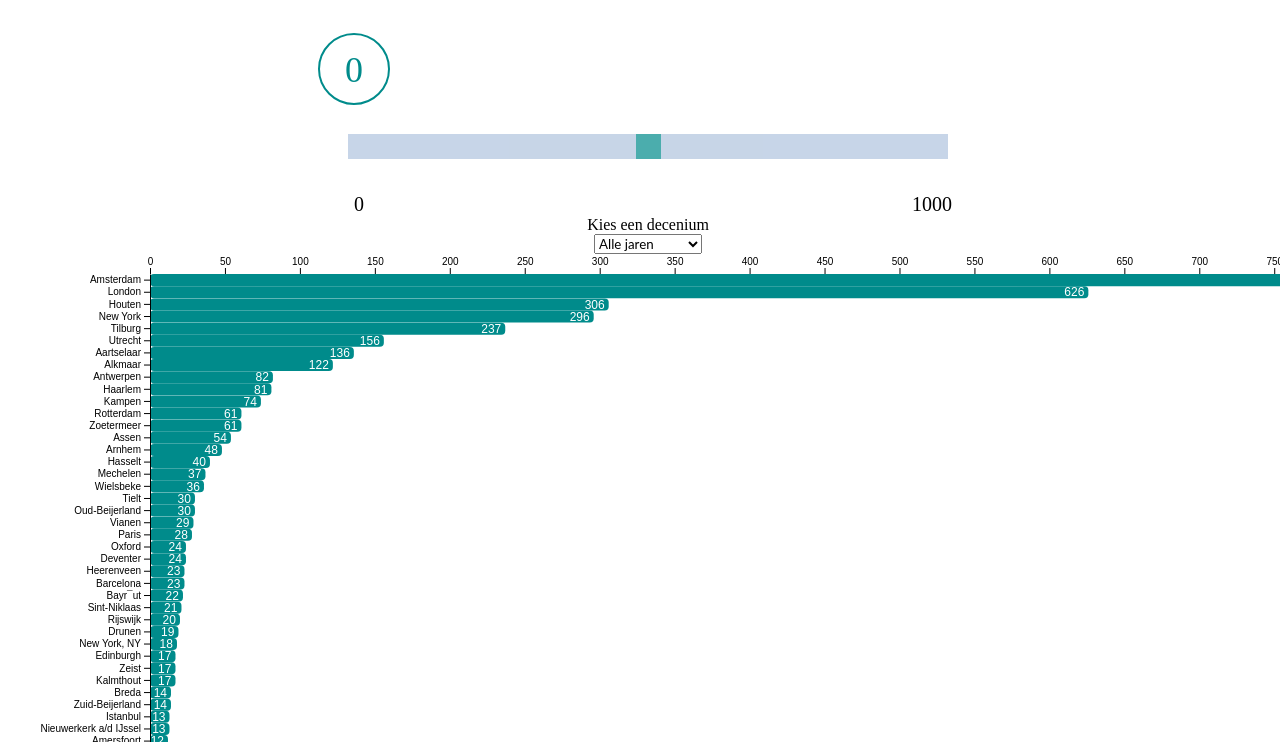
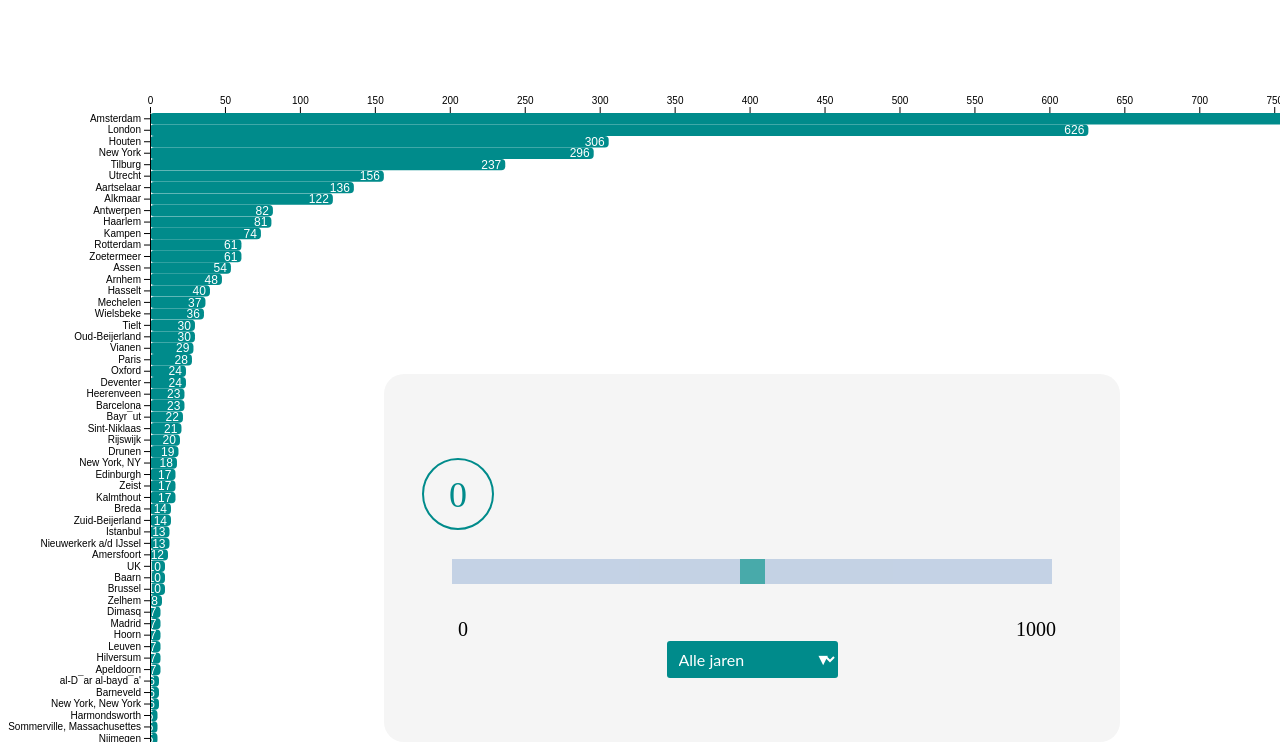
Before and after one commit to JimvandeVen/frontend-data, a website: page index.html in a window 1280 px wide. Shown: the part 58-800 px from the top of the page. Drawn offline with nearby package versions, Linux system fonts and the light colour scheme.

Commit message:
Added css to the dropdown selector, made a position:fixed wrapper for the editting of the graph so it scrolls down with you

```diff
--- a/index.html
+++ b/index.html
@@ -11,6 +11,7 @@
 <body>
   <h1>Waar komen de boeken bij de OBA vandaan?</h1>
   <p></p>
+  <div class="wrapper">
     <form>
       <div class="container">
         <div class="rangeSlider">
@@ -20,7 +21,7 @@
         <div class="box-minmax">
           <span>0</span><span>1000</span>
         </div>
-      <label for="yearsSelector">Kies een decenium</label>
+        <div class="customDropdown">
           <select name="yearsSelector" id="yearsSelector">
             <option value="all">Alle jaren</option>
             <option value="19601970">1960 tot 1970</option>
@@ -31,7 +32,9 @@
             <option value="2010">2010 tot nu</option>
           </select>
         </div>
+      </div>
     </form>
+  </div>
   <div id="chart"></div>
 <script src="../src/javascript.js"></script>
 <script src="../src/d3.js"></script>
--- a/src/d3.js
+++ b/src/d3.js
@@ -4,7 +4,7 @@ d3.json("../src/data.json").then(function(data){
 })
 
 let margin = {
-  top: 20,
+  top: 100,
   right: 20 ,
   bottom: 0,
   left: 150
@@ -50,6 +50,8 @@ function createGraph(data){
       .attr("x", x(0))
       .attr("rx", 4)
       .attr("y", d => y(d.place))
+      .transition()
+      .duration(1000)
       .attr("width", d => x(d.books[getSelectedYear()].length) - x(0))
       .attr("height", y.bandwidth())
       .attr("fill", "#008B8B")
--- a/src/style.css
+++ b/src/style.css
@@ -12,6 +12,22 @@ h1, p, form {
   margin: 1rem 0 0 1rem;
 }
 
+.wrapper {
+  display: flex;
+  justify-content: flex-end;
+}
+
+form {
+  position: fixed;
+  top: 26em;
+  right: 10em;
+  -webkit-animation: scale-in-center 0.5s cubic-bezier(0.250, 0.460, 0.450, 0.940) both;
+	animation: scale-in-center 0.5s cubic-bezier(0.250, 0.460, 0.450, 0.940) both;
+  background-color: #F5F5F5;
+  border-radius: 20px;
+  padding: 4em;
+}
+
 /* https://codepen.io/mayuMPH/pen/ZjxGEY */
 .container {
     display: flex;
@@ -19,6 +35,7 @@ h1, p, form {
     align-items: center;
     justify-content: center;
 }
+
 .rangeSliderLabel {
     position: relative;
     transform-origin: center center;
@@ -78,3 +95,86 @@ h1, p, form {
     margin-left: 10px;
   }
 }
+
+/* https://codepen.io/silverdrop/pen/msrcE */
+
+.customDropdown {
+  position: relative;
+  display: inline-block;
+  vertical-align: middle;
+}
+
+.customDropdown select {
+  background-color: #008B8B;
+  color: #fff;
+  font-size: inherit;
+  padding: .5em;
+  padding-right: 2.5em;
+  border: 0;
+  margin: 0;
+  border-radius: 3px;
+  text-indent: 0.01px;
+  text-overflow: '';
+  -webkit-appearance: button; /* hide default arrow in chrome OSX */
+}
+
+.customDropdown::before,
+.customDropdown::after {
+  content: "";
+  position: absolute;
+  pointer-events: none;
+}
+
+.customDropdown::after { /*  Custom dropdown arrow */
+  content: "\25BC";
+  height: 1em;
+  line-height: 1;
+  right: 0.4em;
+  color: white;
+  top: 50%;
+  margin-top: -.5em;
+}
+
+.customDropdown::before { /*  Custom dropdown arrow cover */
+  width: 2em;
+  right: 0;
+  top: 0;
+  bottom: 0;
+  border-radius: 0 3px 3px 0;
+}
+
+
+/* ----------------------------------------------
+ * Generated by Animista on 2018-11-22 12:18:26
+ * w: http://animista.net, t: @cssanimista
+ * ---------------------------------------------- */
+
+/**
+ * ----------------------------------------
+ * animation scale-in-center
+ * ----------------------------------------
+ */
+@-webkit-keyframes scale-in-center {
+  0% {
+    -webkit-transform: scale(0);
+            transform: scale(0);
+    opacity: 1;
+  }
+  100% {
+    -webkit-transform: scale(1);
+            transform: scale(1);
+    opacity: 1;
+  }
+}
+@keyframes scale-in-center {
+  0% {
+    -webkit-transform: scale(0);
+            transform: scale(0);
+    opacity: 1;
+  }
+  100% {
+    -webkit-transform: scale(1);
+            transform: scale(1);
+    opacity: 1;
+  }
+}
```
Lines whose indentation alone changed are shown as unchanged.
